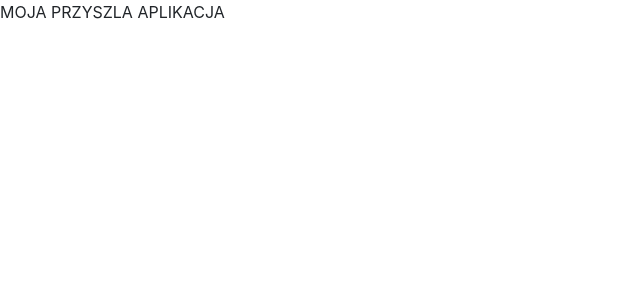
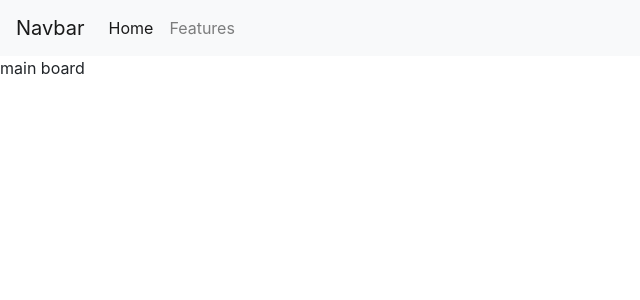
Before and after one commit to NormanFriman52/CompanyApp, a Flask app: page /board/ in a window 1280 px wide. Shown: the top 300 px of the page, without its empty margins (0-640 px from the left). Run offline with Flask 2, Linux system fonts and the light colour scheme; some libraries are stand-ins or nearby versions.

Commit message:
Add basic navbar macro

```diff
--- a/app/CompanyApp/main_board/templates/main_board/board.html
+++ b/app/CompanyApp/main_board/templates/main_board/board.html
@@ -1,7 +1,8 @@
 {% extends "base.html" %}
+{%  from "_navbar.html" import render_navbar %}
 
 {% block title %}
-     Home
+     Board
 {% endblock %}
 
 {% block head %}
@@ -12,5 +13,6 @@
 {% endblock %}
 
 {% block content %}
+    {{ render_navbar() }}
     main board
 {% endblock %}
--- a/app/CompanyApp/main_board/views.py
+++ b/app/CompanyApp/main_board/views.py
@@ -5,4 +5,4 @@ main_board_bp = Blueprint("main_board", __name__, template_folder="templates")
 
 @main_board_bp.route("/")
 def index():
-    return render_template("main/index.html")
+    return render_template("main_board/board.html")
--- /dev/null
+++ b/app/CompanyApp/templates/_navbar.html
@@ -0,0 +1,19 @@
+{% macro render_navbar() %}
+    <nav class="navbar navbar-expand-lg navbar-light bg-light">
+        <a class="navbar-brand" href="#">Navbar</a>
+        <button class="navbar-toggler" type="button" data-toggle="collapse" data-target="#navbarNav"
+                aria-controls="navbarNav" aria-expanded="false" aria-label="Toggle navigation">
+            <span class="navbar-toggler-icon"></span>
+        </button>
+        <div class="collapse navbar-collapse" id="navbarNav">
+            <ul class="navbar-nav">
+                <li class="nav-item active">
+                    <a class="nav-link" href="#">Home <span class="sr-only">(current)</span></a>
+                </li>
+                <li class="nav-item">
+                    <a class="nav-link" href="#">Features</a>
+                </li>
+            </ul>
+        </div>
+    </nav>
+{% endmacro %}
```
